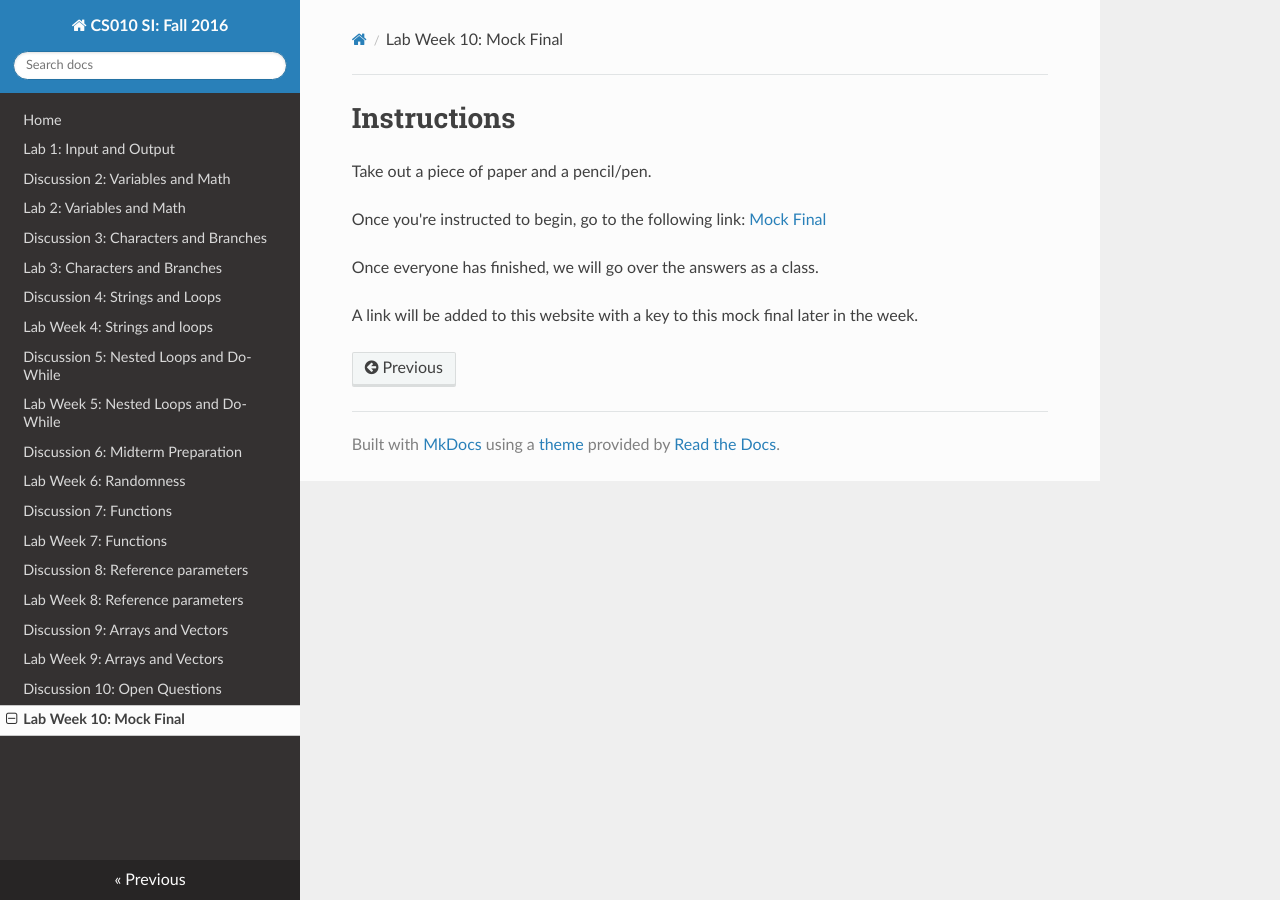
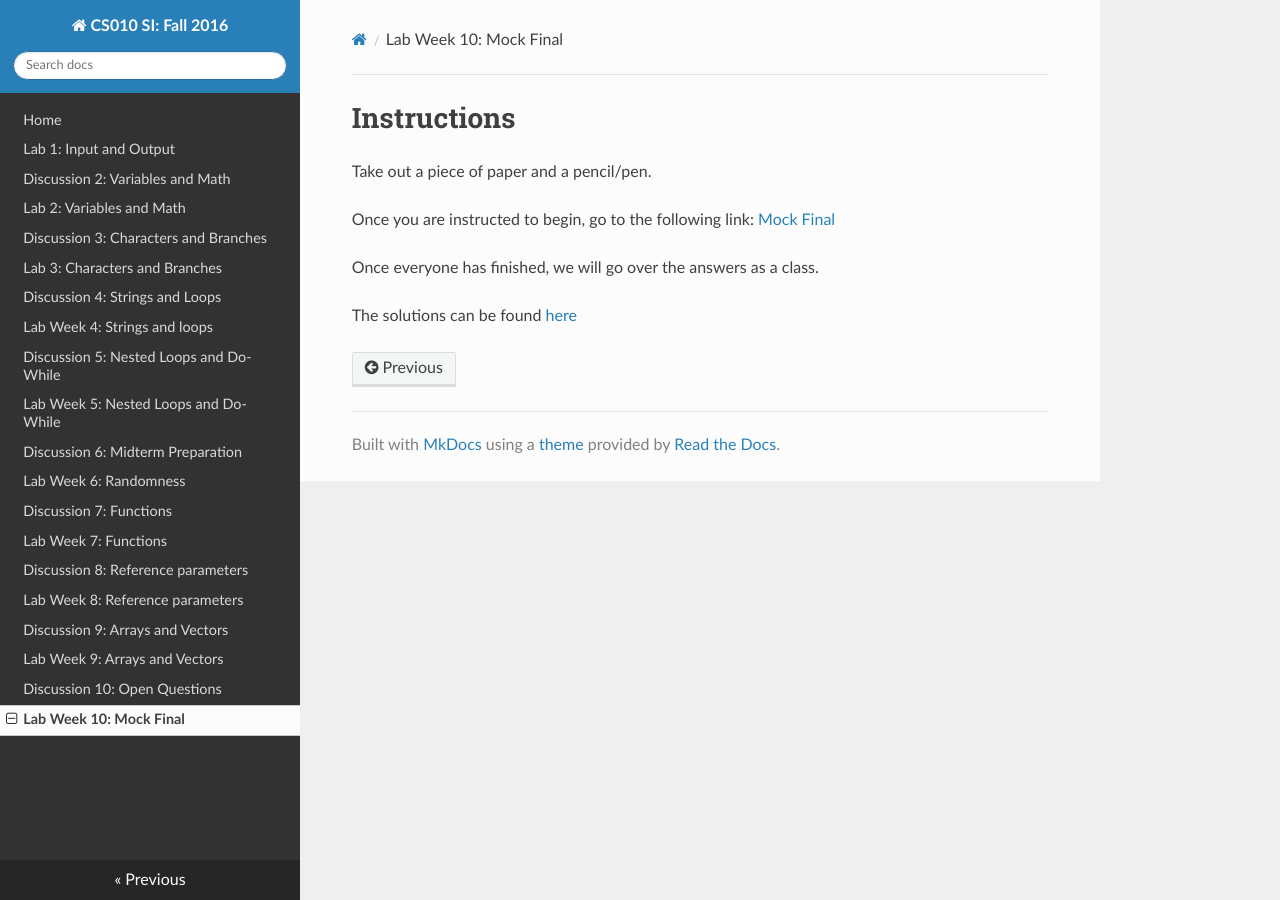
Before and after one commit to cs-si-ucr/cs10, an MkDocs documentation site: the page built from docs/lab10.md, in a window 1280 px wide. Built offline with MkDocs 1.6.1, drawn with Linux system fonts in a browser that asks for light colours; nearby versions of some CDN libraries; old or Windows-style settings are respelled for this version of MkDocs.

Commit message:
add Mock Final solutions link

```diff
--- a/docs/lab10.md
+++ b/docs/lab10.md
@@ -2,9 +2,9 @@
 
 Take out a piece of paper and a pencil/pen.
 
-Once you're instructed to begin, go to the following link:
+Once you are instructed to begin, go to the following link:
 [Mock Final](https://docs.google.com/document/d/1btoS3CokpMmFq68v_CnIqUx7BpF4irOvdC5xx1fimCs/edit?usp=sharing)
 
 Once everyone has finished, we will go over the answers as a class.
 
-A link will be added to this website with a key to this mock final later in the week.
+The solutions can be found [here](https://docs.google.com/a/ucr.edu/document/d/1G0kflatAYWaBLzK_bPP8Q9iPdDtIKHDp4a6ZFKSLBXY/edit?usp=sharing)
```
